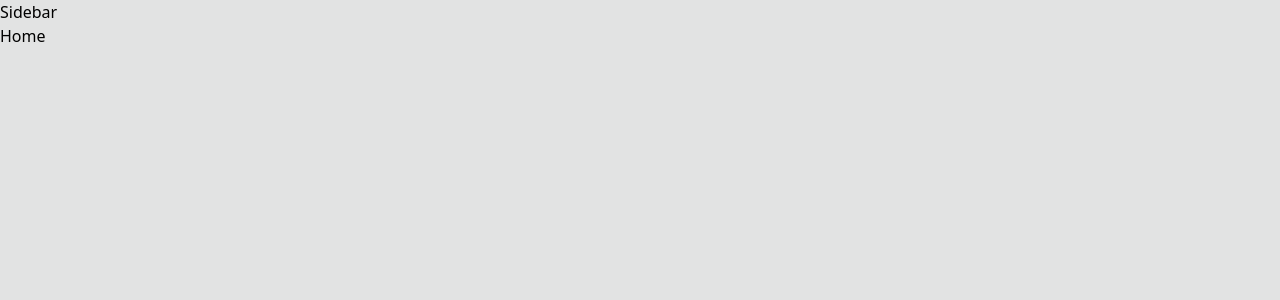
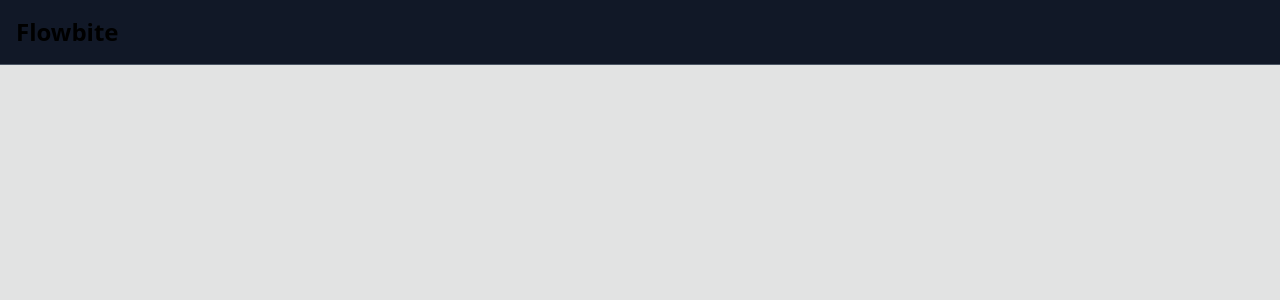
Before and after one commit to emy333/front-recicle-ja, a React (Vite) app: page /home in a window 1280 px wide. Shown: the top 300 px of the page. Built offline with nearby package versions, Linux system fonts and the light colour scheme.

Commit message:
Navbar e Menu lateral

```diff
--- /dev/null
+++ b/src/assets/components/Navbar/main.jsx
@@ -0,0 +1,14 @@
+function Navbar() {
+    return (
+        <nav className="bg-gray-900 fixed w-full z-20 top-0 start-0 border-b border-gray-600">
+            <div className="max-w-screen-xl flex flex-wrap items-center justify-between mx-auto p-4">
+                <a href="https://flowbite.com/" className="flex items-center space-x-3 rtl:space-x-reverse">
+                    <span className="self-center text-2xl font-semibold whitespace-nowrap dark:text-white">Flowbite</span>
+                </a>
+            </div>
+        </nav>
+
+    )
+}
+
+export default Navbar;
--- /dev/null
+++ b/src/assets/components/Sidebar/SidebarDesktop.jsx
@@ -0,0 +1,29 @@
+import { Link } from "react-router-dom";
+
+function SidebarDesktop() {
+    return (
+        <>
+            <aside id="logo-sidebar" className="fixed top-0 left-0 z-40 w-64 h-screen transition-transform -translate-x-full sm:translate-x-0" aria-label="Sidebar">
+                <div className="h-full px-3 py-4 overflow-y-auto bg-gray-800">
+                    <Link to={'/home'} class="flex items-center ps-2.5 mb-5">
+                        <span className="self-center text-xl font-semibold whitespace-nowrap text-white">Flowbite</span>
+                    </Link>
+                    <ul className="space-y-2 font-medium">
+                        <li>
+                            <a href="#" className="flex items-center p-2 rounded-lg text-white hover:bg-gray-700 group">
+                                <svg className="w-5 h-5 transition duration-75 text-gray-400 group-hover:text-white" aria-hidden="true" xmlns="http://www.w3.org/2000/svg" fill="currentColor" viewBox="0 0 22 21">
+                                    <path d="M16.975 11H10V4.025a1 1 0 0 0-1.066-.998 8.5 8.5 0 1 0 9.039 9.039.999.999 0 0 0-1-1.066h.002Z" />
+                                    <path d="M12.5 0c-.157 0-.311.01-.565.027A1 1 0 0 0 11 1.02V10h8.975a1 1 0 0 0 1-.935c.013-.188.028-.374.028-.565A8.51 8.51 0 0 0 12.5 0Z" />
+                                </svg>
+                                <span className="ms-3">Dashboard</span>
+                            </a>
+                        </li>
+
+                    </ul>
+                </div>
+            </aside>
+        </>
+    )
+}
+
+export default SidebarDesktop;
--- /dev/null
+++ b/src/assets/components/Sidebar/SidebarMobile.jsx
@@ -0,0 +1,9 @@
+function SidebarMobile(){
+    return(
+        <>
+            <h1>Sidebar mobile</h1>
+        </>
+    )
+}
+
+export default SidebarMobile;
--- a/src/assets/components/Sidebar/main.jsx
+++ /dev/null
@@ -1,9 +0,0 @@
-function Sidebar(){
-    return(
-        <>
-            <h1>Sidebar</h1>
-        </>
-    )
-}
-
-export default Sidebar;
--- a/src/assets/layouts/main.jsx
+++ b/src/assets/layouts/main.jsx
@@ -1,19 +1,20 @@
-import React, {useState, useEffect} from "react";
-import Sidebar from "../components/Sidebar/main";
+import React, { useState, useEffect } from "react";
+import SidebarDesktop from "../components/Sidebar/SidebarDesktop";
+import SidebarMobile from "../components/Sidebar/SidebarMobile";
+import Navbar from "../components/Navbar/main";
 
-function MainLayout({children}){
-    return(
-        <>
-            <div>
-                <div>
-                    <Sidebar/>
-                </div>
-                <div>
-                    {children}
-                </div>
+function MainLayout({ children }) {
+    return (
+        <div className="flex flex-col md:flex-row">
+            <Navbar />
+            <div className="flex-1 p-4 md:ml-[5]">
+                {children}
             </div>
-        </>
-    )
+        </div>
+    );
 }
 
+
+
+
 export default MainLayout;
```
